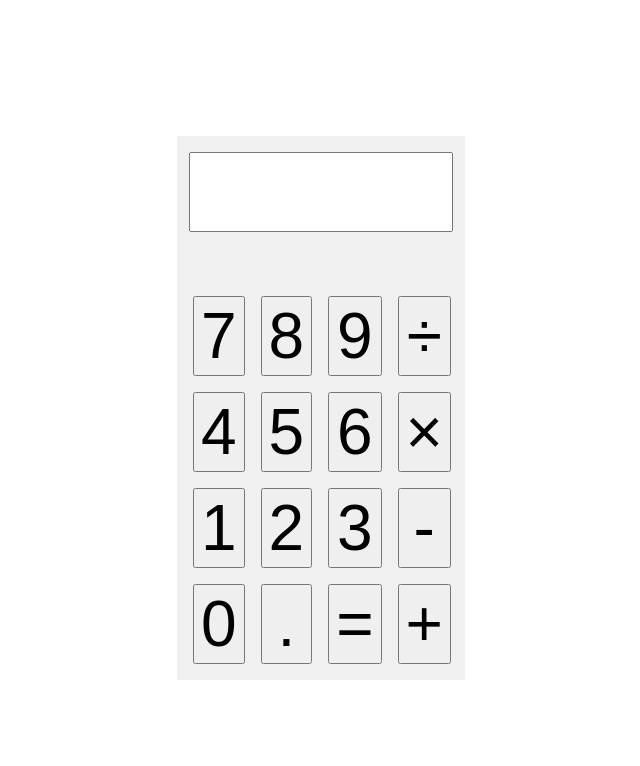
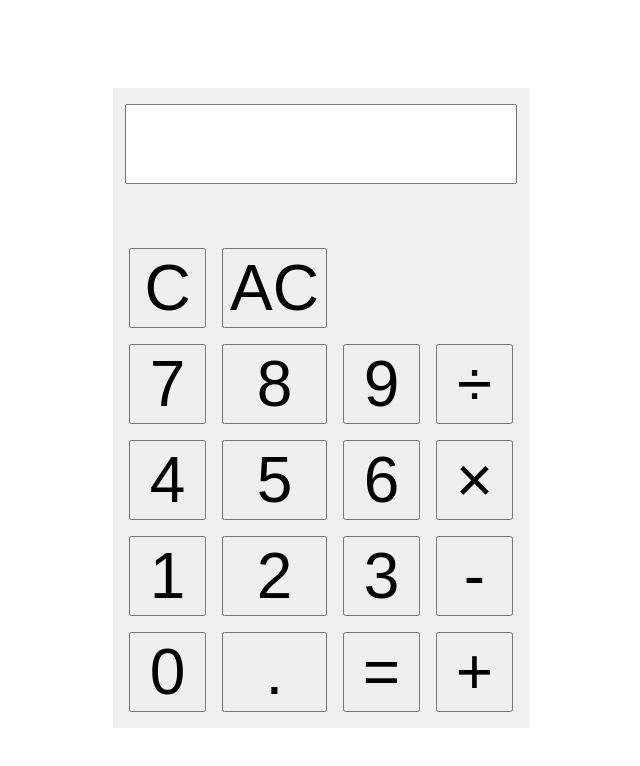
Before and after one commit to laoz40/odin-project, a plain HTML site: page 05-calculator/index.html in a window 1280 px wide. Shown: the whole page, without its empty margins (327-967 px from the left). Drawn offline with Linux system fonts and the light colour scheme.

Commit message:
calculator: add clear buttons and data-values to buttons

```diff
--- a/05-calculator/index.html
+++ b/05-calculator/index.html
@@ -16,22 +16,26 @@
       </div>
 
       <div class="buttons">
-        <button id="seven">7</button>
-        <button id="eight">8</button>
-        <button id="nine">9</button>
-        <button id="divide">÷</button>
-        <button id="four">4</button>
-        <button id="five">5</button>
-        <button id="six">6</button>
-        <button id="multiply">×</button>
-        <button id="one">1</button>
-        <button id="two">2</button>
-        <button id="three">3</button>
-        <button id="subtract">-</button>
-        <button id="zero">0</button>
-        <button id="decimal">.</button>
-        <button id="equals">=</button>
-        <button id="add">+</button>
+        <button id="clear">C</button>
+        <button id="allclear">AC</button>
+				<span></span>
+				<span></span>
+        <button class="number" data-value="7">7</button>
+        <button class="number" data-value="8">8</button>
+        <button class="number" data-value="9">9</button>
+        <button class="operation" data-value="/">÷</button>
+        <button class="number" data-value="4">4</button>
+        <button class="number" data-value="5">5</button>
+        <button class="number" data-value="6">6</button>
+        <button class="operation" data-value="*">×</button>
+        <button class="number" data-value="1">1</button>
+        <button class="number" data-value="2">2</button>
+        <button class="number" data-value="3">3</button>
+        <button class="operation" data-value="-">-</button>
+        <button class="number" data-value="0">0</button>
+        <button class="number" data-value=".">.</button>
+        <button id="equal">=</button>
+        <button class="operation" data-value="+">+</button>
       </div>
     </div>
   </body>
--- a/05-calculator/styles.css
+++ b/05-calculator/styles.css
@@ -12,7 +12,7 @@ body {
 	flex-direction: column;
 	align-items: center;
 	justify-content: center;
-	width: 20%;
+	width: 30%;
 	padding: 1rem;
 	gap: 1rem;
 	background-color: rgb(240, 240, 240);
@@ -35,6 +35,7 @@ body {
 #result {
   font-size: 4rem;
 	width: 100%;
+	text-align: right;
 }
 
 .buttons {
```
